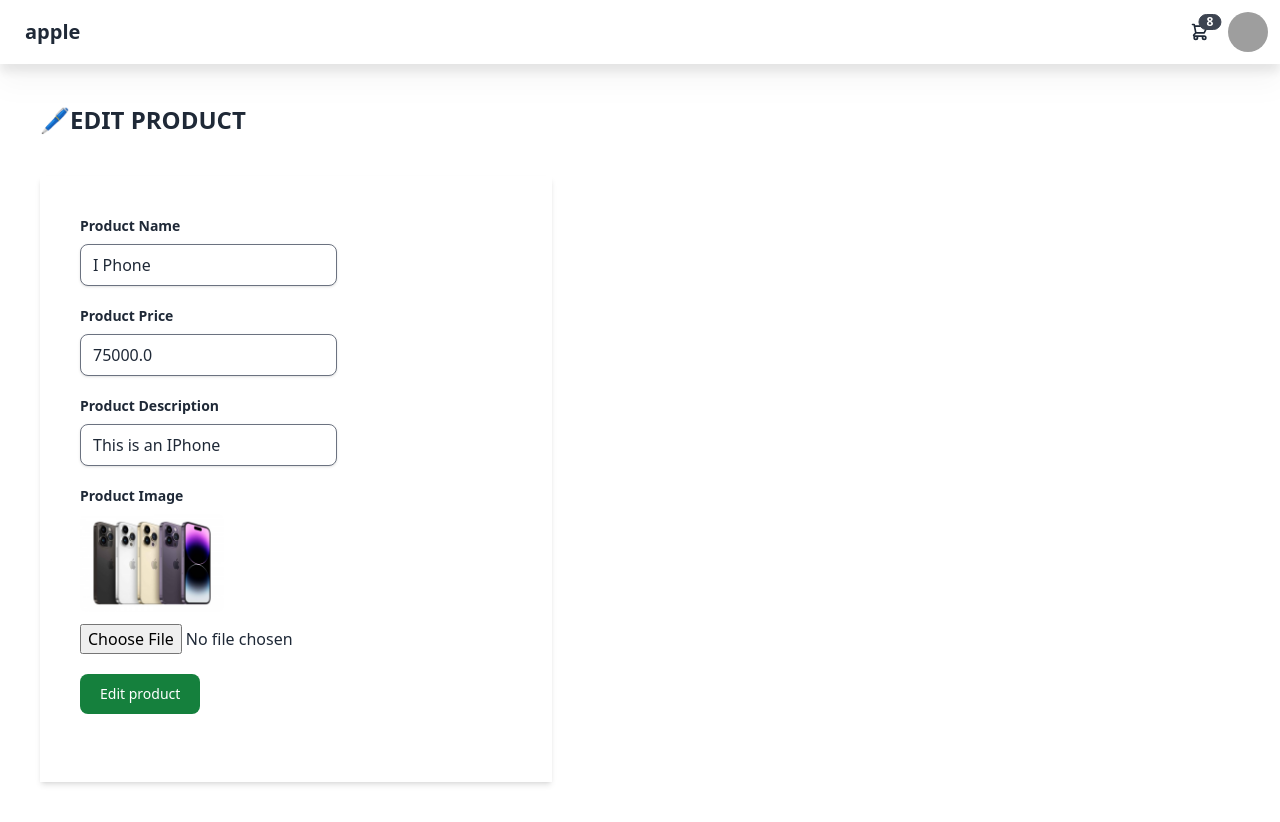
After one commit to AbhiAR177/dj2mysite, a Django app: page /myapp/products/update/1 in a window 1280 px wide. The commit adds this page. Run offline with Django 4.2, Linux system fonts and the light colour scheme; data comes from the database, SQL or seed files in the repository; both versions use the stored data as it was after the commit; some libraries are stand-ins or nearby versions; grey boxes are pictures that could not be loaded.

Commit message:
sixthcommit

```diff
--- /dev/null
+++ b/myapp/templates/base.html
@@ -0,0 +1,60 @@
+{% load static tailwind_tags %}
+<html data-theme="light">
+
+<head>
+    {% tailwind_css %}
+</head>
+
+<body>
+    <section>
+        <div class="navbar bg-base-100 drop-shadow-xl">
+            <div class="flex-1">
+                <a class="btn btn-ghost normal-case text-xl">apple</a>
+            </div>
+            <div class="flex-none">
+                <div class="dropdown dropdown-end">
+                    <label tabindex="0" class="btn btn-ghost btn-circle">
+                        <div class="indicator">
+                            <svg xmlns="http://www.w3.org/2000/svg" class="h-5 w-5" fill="none" viewBox="0 0 24 24"
+                                stroke="currentColor">
+                                <path stroke-linecap="round" stroke-linejoin="round" stroke-width="2"
+                                    d="M3 3h2l.4 2M7 13h10l4-8H5.4M7 13L5.4 5M7 13l-2.293 2.293c-.63.63-.184 1.707.707 1.707H17m0 0a2 2 0 100 4 2 2 0 000-4zm-8 2a2 2 0 11-4 0 2 2 0 014 0z" />
+                            </svg>
+                            <span class="badge badge-sm indicator-item">8</span>
+                        </div>
+                    </label>
+                    <div tabindex="0" class="mt-3 card card-compact dropdown-content w-52 bg-base-100 shadow">
+                        <div class="card-body">
+                            <span class="font-bold text-lg">8 Items</span>
+                            <span class="text-info">Subtotal: $999</span>
+                            <div class="card-actions">
+                                <button class="btn btn-primary btn-block">View cart</button>
+                            </div>
+                        </div>
+                    </div>
+                </div>
+                <div class="dropdown dropdown-end">
+                    <label tabindex="0" class="btn btn-ghost btn-circle avatar">
+                        <div class="w-10 rounded-full">
+                            <img src="https://placeimg.com/80/80/people" />
+                        </div>
+                    </label>
+                    <ul tabindex="0"
+                        class="menu menu-compact dropdown-content mt-3 p-2 shadow bg-base-100 rounded-box w-52">
+                        <li>
+                            <a class="justify-between">
+                                Profile
+                                <span class="badge">New</span>
+                            </a>
+                        </li>
+                        <li><a>Settings</a></li>
+                        <li><a>Logout</a></li>
+                    </ul>
+                </div>
+            </div>
+        </div>
+    </section>
+    {% block contents %}{% endblock  %}
+</body>
+
+</html>
--- /dev/null
+++ b/myapp/templates/update_product.html
@@ -0,0 +1,35 @@
+{% extends "base.html" %}
+{% block contents %}
+<h1 class="text-2xl font-bold m-10">🖊️EDIT PRODUCT</h1>
+<form class="w-2/5 shadow-md m-10 p-10" method="POST" enctype="multipart/form-data">
+    {% csrf_token %}
+    <div class="mb-5">
+        <label class="block text-grey-700 text-sm font-bold mb-2" for="">Product Name</label>
+        <input class="appearance-none shadow border rounded-lg text-grey-800" value="{{p.name}}" placeholder="Name" type="text" name="name"
+            id="name">
+    </div>
+    <div class="mb-5">
+        <label class="block text-grey-700 text-sm font-bold mb-2" for="">Product Price</label>
+        <input class="appearance-none shadow border rounded-lg text-grey-800" value="{{p.price}}" placeholder="price" type="text"
+            name="price" id="price">
+    </div>
+    <div class="mb-5">
+        <label class="block text-grey-700 text-sm font-bold mb-2" for="">Product Description</label>
+        <input class="appearance-none shadow border rounded-lg text-grey-800" value="{{p.desc}}" placeholder="Description" type="text"
+            name="desc" id="desc">
+    </div>
+    <div class="mb-5">
+        <label class="block text-grey-700 text-sm font-bold mb-2" for="">Product Image</label>
+        <img class="w-36 mb-3 rounded-lg" src="{{p.image.url}}" alt="img not found">
+        <input type="file" name="upload" id="upload">
+    </div>
+    <div class="mb-5">
+        <input
+            class="focus:outline-none text-white bg-green-700 hover:bg-green-800 focus:ring-4 focus:ring-green-300 font-medium rounded-lg text-sm px-5 py-2.5 mr-2 mb-2 dark:bg-green-600 dark:hover:bg-green-700 dark:focus:ring-green-800"
+            type="submit" accept="image/*" name="Add product" value="Edit product">
+    </div>
+
+</form>
+
+
+{% endblock %}
--- a/myapp/urls.py
+++ b/myapp/urls.py
@@ -1,5 +1,5 @@
 from django.urls import path,include
-from .views import index,new_one,products,product_details,add_product
+from .views import index,new_one,products,product_details,add_product, update_product,delete_product
 
 
 urlpatterns = [
@@ -7,6 +7,8 @@ urlpatterns = [
     path('new/',new_one),
     path('products/',products,name='products'),
     path('products/<int:id>',product_details,name='product_details'),
-    path('add_product',add_product,name='add_product')
+    path('products/add',add_product,name='add_product'),
+    path('products/update/<int:id>',update_product,name='update_product'),
+    path('products/delete/<int:id>',delete_product,name='delete_product')
 
 ]
--- a/myapp/views.py
+++ b/myapp/views.py
@@ -1,6 +1,7 @@
 from hashlib import new
 from multiprocessing import context
-from django.shortcuts import HttpResponse, render
+from unicodedata import name
+from django.shortcuts import HttpResponse, redirect, render
 
 from myapp.models import ProductModel
 from django.db.models import Q
@@ -25,9 +26,54 @@ def product_details(request,id):
     return render(request,'product_details.html',context=context)
 
 def add_product(request):
-    p = ProductModel(name = "SONY Bravia 4K UHD TV")
-    p.price = 90000.0
-    p.desc = "This is a 75 inch hd tv"
+    if request.method == 'POST':
+        name = request.POST.get('name')
+        price = request.POST.get('price')
+        desc = request.POST.get('desc')
+        image = request.FILES['upload']
 
-    p.save()
-    return HttpResponse(p)
+        p = ProductModel(name=name,price=price,desc=desc,image=image)
+        p.save()
+
+
+        return redirect('/myapp/products')
+
+    return render(request,'add_product.html')
+
+
+
+def update_product(request,id):
+    p = ProductModel.objects.get(id=id)
+    context={'p':p}
+
+
+    if request.method == 'POST':
+        p.name = request.POST.get('name')
+        p.price = request.POST.get('price')
+        p.desc = request.POST.get('desc')
+
+        try:
+            p.image = request.FILES['upload']
+        except:
+            pass
+
+        # p = ProductModel(name=name,price=price,desc=desc,image=image)
+        p.save()
+
+
+        return redirect('/myapp/products')
+
+    return render(request,'update_product.html',context=context)
+
+def delete_product(request,id):
+    p = ProductModel.objects.get(id=id)
+    context={'p':p}
+
+
+    if request.method == 'POST':
+        p.delete()
+
+
+        return redirect('/myapp/products')
+
+    return render(request,'delete_product.html',context=context)
--- a/theme/static/css/dist/styles.css
+++ b/theme/static/css/dist/styles.css
@@ -3094,25 +3094,53 @@ html {
   position: static;
 }
 
+.m-10 {
+  margin: 2.5rem;
+}
+
 .mx-auto {
   margin-left: auto;
   margin-right: auto;
 }
 
+.mb-5 {
+  margin-bottom: 1.25rem;
+}
+
+.mb-2 {
+  margin-bottom: 0.5rem;
+}
+
+.mr-2 {
+  margin-right: 0.5rem;
+}
+
 .mt-3 {
   margin-top: 0.75rem;
 }
 
-.mt-5 {
-  margin-top: 1.25rem;
-}
-
 .mt-10 {
   margin-top: 2.5rem;
 }
 
-.box-content {
-  box-sizing: content-box;
+.mb-3 {
+  margin-bottom: 0.75rem;
+}
+
+.mb-8 {
+  margin-bottom: 2rem;
+}
+
+.mb-12 {
+  margin-bottom: 3rem;
+}
+
+.mb-4 {
+  margin-bottom: 1rem;
+}
+
+.block {
+  display: block;
 }
 
 .flex {
@@ -3131,8 +3163,8 @@ html {
   height: 1.25rem;
 }
 
-.h-72 {
-  height: 18rem;
+.w-2\/5 {
+  width: 40%;
 }
 
 .w-5 {
@@ -3151,8 +3183,12 @@ html {
   width: 24rem;
 }
 
-.w-32 {
-  width: 8rem;
+.w-20 {
+  width: 5rem;
+}
+
+.w-36 {
+  width: 9rem;
 }
 
 .flex-1 {
@@ -3163,6 +3199,12 @@ html {
   flex: none;
 }
 
+.appearance-none {
+  -webkit-appearance: none;
+     -moz-appearance: none;
+          appearance: none;
+}
+
 .grid-flow-row {
   grid-auto-flow: row;
 }
@@ -3191,20 +3233,16 @@ html {
   gap: 0.25rem;
 }
 
+.rounded-lg {
+  border-radius: 0.5rem;
+}
+
 .rounded-full {
   border-radius: 9999px;
 }
 
-.rounded-xl {
-  border-radius: 0.75rem;
-}
-
 .border {
   border-width: 1px;
-}
-
-.border-4 {
-  border-width: 4px;
 }
 
 .bg-gray-50 {
@@ -3212,17 +3250,47 @@ html {
   background-color: rgb(249 250 251 / var(--tw-bg-opacity));
 }
 
+.bg-green-700 {
+  --tw-bg-opacity: 1;
+  background-color: rgb(21 128 61 / var(--tw-bg-opacity));
+}
+
 .bg-base-100 {
   --tw-bg-opacity: 1;
   background-color: hsl(var(--b1) / var(--tw-bg-opacity));
 }
 
+.p-10 {
+  padding: 2.5rem;
+}
+
 .p-2 {
   padding: 0.5rem;
 }
 
-.p-4 {
-  padding: 1rem;
+.px-5 {
+  padding-left: 1.25rem;
+  padding-right: 1.25rem;
+}
+
+.py-2\.5 {
+  padding-top: 0.625rem;
+  padding-bottom: 0.625rem;
+}
+
+.py-2 {
+  padding-top: 0.5rem;
+  padding-bottom: 0.5rem;
+}
+
+.py-4 {
+  padding-top: 1rem;
+  padding-bottom: 1rem;
+}
+
+.px-10 {
+  padding-left: 2.5rem;
+  padding-right: 2.5rem;
 }
 
 .font-serif {
@@ -3234,6 +3302,16 @@ html {
   line-height: 1;
 }
 
+.text-2xl {
+  font-size: 1.5rem;
+  line-height: 2rem;
+}
+
+.text-sm {
+  font-size: 0.875rem;
+  line-height: 1.25rem;
+}
+
 .text-xl {
   font-size: 1.25rem;
   line-height: 1.75rem;
@@ -3248,6 +3326,10 @@ html {
   font-weight: 700;
 }
 
+.font-medium {
+  font-weight: 500;
+}
+
 .normal-case {
   text-transform: none;
 }
@@ -3258,6 +3340,11 @@ html {
 
 .tracking-normal {
   letter-spacing: 0em;
+}
+
+.text-white {
+  --tw-text-opacity: 1;
+  color: rgb(255 255 255 / var(--tw-text-opacity));
 }
 
 .text-info {
@@ -3265,9 +3352,10 @@ html {
   color: hsl(var(--in) / var(--tw-text-opacity));
 }
 
-.text-sky-500 {
-  --tw-text-opacity: 1;
-  color: rgb(14 165 233 / var(--tw-text-opacity));
+.shadow-md {
+  --tw-shadow: 0 4px 6px -1px rgb(0 0 0 / 0.1), 0 2px 4px -2px rgb(0 0 0 / 0.1);
+  --tw-shadow-colored: 0 4px 6px -1px var(--tw-shadow-color), 0 2px 4px -2px var(--tw-shadow-color);
+  box-shadow: var(--tw-ring-offset-shadow, 0 0 #0000), var(--tw-ring-shadow, 0 0 #0000), var(--tw-shadow);
 }
 
 .shadow {
```
Also changed, not shown: other parts of theme/static/css/dist/styles.css (+46 -2 lines), myapp/templates/add_product.html (added, +34 -0 lines), myapp/templates/delete_product.html (added, +25 -0 lines), myapp/templates/product_details.html (+20 -43 lines), myapp/templates/products.html (+5 -98 lines), db.sqlite3, media/images/021e73021344cc5dfbdb807ea76654ca_JkDlE8Y.jpeg (added), media/images/021e73021344cc5dfbdb807ea76654ca_ifjYOKv.jpeg (added), media/images/cb101d2a2990ea714680d0db6f9db55e_XiUifdQ.jpeg (added), media/images/cb101d2a2990ea714680d0db6f9db55e_kHbc00X.jpeg (added).
